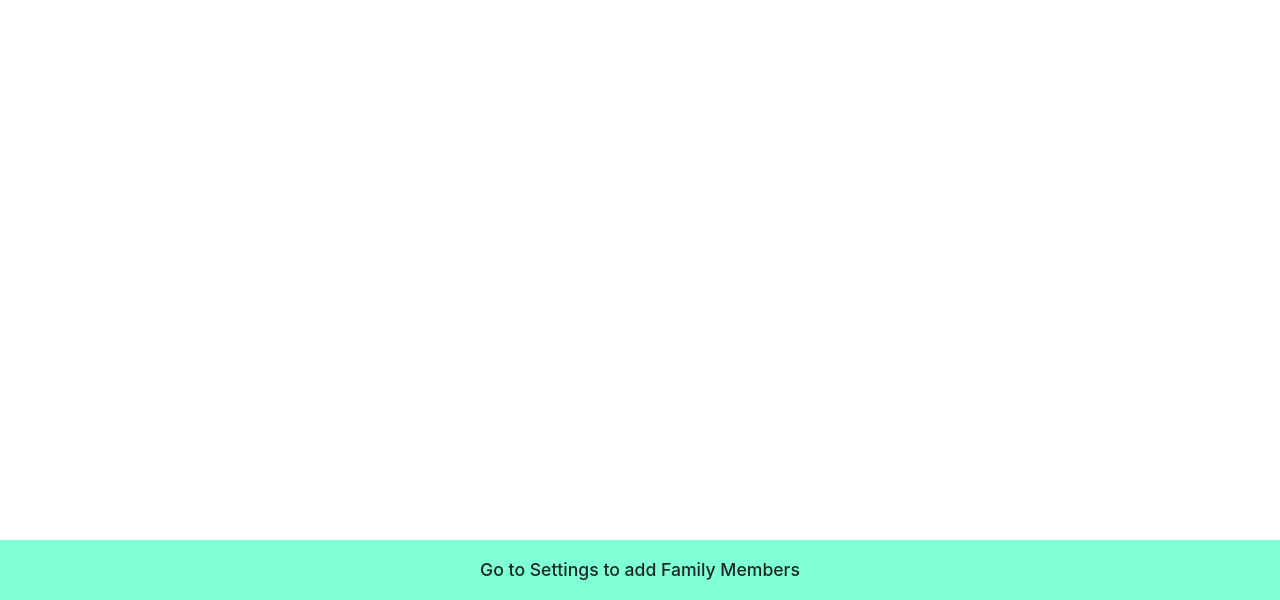
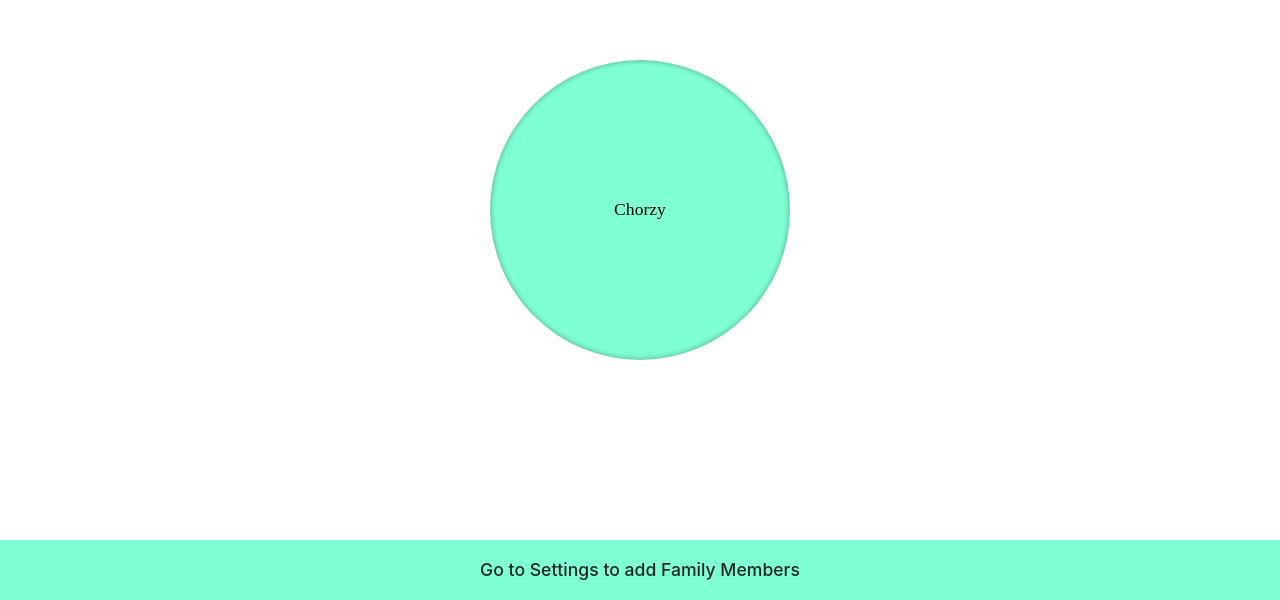
Before and after one commit to SFin12/kids-allowance, a React (Create React App) app: page /main in a window 1280 px wide. Shown: the part 200-800 px from the top of the page. Built offline with nearby package versions, Linux system fonts and the light colour scheme; no server answers; the HTML template or start-up script is replaced by a standard one; a web font is replaced by a local one.

Commit message:
Updated UI for sign-in and main/title page

```diff
--- a/src/App.css
+++ b/src/App.css
@@ -5,6 +5,7 @@
 
 :root {
     --chore-font: "Gochi Hand", cursive;
+    --main-color: aquamarine;
 }
 
 h1,
--- a/src/App.js
+++ b/src/App.js
@@ -8,7 +8,7 @@ import SignInPage from "./Pages/SignInPage/SignInPage";
 function App() {
     return (
         <div className="App">
-            <div className="m-0 p-0  container-xl">
+            <div className="m-0 p-0  container-fluid">
                 <Routes>
                     <Route path="/" element={<SignInPage />}></Route>
                     <Route path="/main/*" element={<MainPage />}></Route>
--- a/src/Pages/MainPage/MainPage.css
+++ b/src/Pages/MainPage/MainPage.css
@@ -1,3 +1,8 @@
+.main {
+    background-color: white;
+    height: 100%;
+}
+
 .spacer {
     height: 50px;
 }
--- a/src/Pages/MainPage/MainPage.js
+++ b/src/Pages/MainPage/MainPage.js
@@ -12,17 +12,12 @@ import {
 import SettingsPage from "../SettingsPage/SettingsPage";
 import ChoresPage from "../ChoresPage/ChoresPage";
 import "./MainPage.css";
-import {
-    createChore,
-    createFamily,
-    createUser,
-    getUserInfo,
-    updateAllowance,
-} from "../../utils/firestore";
+import { createFamily, createUser, getUserInfo } from "../../utils/firestore";
 import { setChores } from "../../features/chores/choresSlice";
 import AllowancePage from "../AllowancePage/AllowancePage";
 import Footer from "../../components/Footer/Footer";
 import AddGoalPage from "../AllowancePage/AddGoalPage";
+import TitlePage from "../TitlePage/TitlePage";
 
 export default function MainPage(props) {
     const [lastName, setLastName] = useState("");
@@ -57,18 +52,18 @@ export default function MainPage(props) {
                         const dbData = await getUserInfo(user.uid);
                         if (dbData) {
                             console.log("dbData true: ", dbData);
+                            // set redux family info from db
                             dispatch(
                                 setFamilyMembers({
                                     familyMembers: dbData.family,
                                 })
                             );
-
+                            // set redux chores from db
                             dispatch(setChores());
                         } else {
                             // If getUserInfo is undefined, add new user to database.
                             createUser(user);
                             createFamily([]);
-                            createChore();
                         }
                     };
                     family();
@@ -94,13 +89,14 @@ export default function MainPage(props) {
     }
 
     return (
-        <div className="">
+        <div className="main">
             {isSignedIn ? (
                 <Navigation logout={handleLogout} lastName={lastName} />
             ) : null}
             <div className="spacer"></div>
             <div className="d-flex justify-content-center w-100">
                 <Routes>
+                    <Route path="/" element={<TitlePage />} />
                     <Route path="/settings" element={<SettingsPage />} />
                     <Route path="/chores" element={<ChoresPage />} />
                     <Route path="/allowance" element={<AllowancePage />} />
--- /dev/null
+++ b/src/Pages/SignInPage/SignInPage.css
@@ -0,0 +1,12 @@
+.sign-in-background {
+    background-color: var(--main-color);
+}
+
+.sign-in {
+    height: 50%;
+    max-height: 280px;
+    max-width: 250px;
+    background-color: white;
+    border-radius: 10px;
+    box-shadow: 1px 1px 3px 0px rgba(0, 0, 0, 0.2);
+}
--- a/src/Pages/SignInPage/SignInPage.jsx
+++ b/src/Pages/SignInPage/SignInPage.jsx
@@ -2,18 +2,29 @@ import StyledFirebaseAuth from "react-firebaseui/StyledFirebaseAuth";
 import firebase from "firebase/compat/app";
 import "firebase/compat/auth";
 import { uiConfig } from "../../utils/firebaseConfig";
+import "./SignInPage.css";
+import { useEffect } from "react";
 
 function SignInPage() {
+    useEffect(() => {});
     return (
-        <div>
-            <h1>Kids Allowance App</h1>
-            <p>Please sign-in:</p>
-            {/* firebaseUi for react to style login components */}
-            <StyledFirebaseAuth
-                uiConfig={uiConfig}
-                firebaseAuth={firebase.auth()}
-            />
-            <p>hello</p>
+        <div className="d-flex flex-column justify-content-center align-items-center h-100 sign-in-background">
+            <div className=" d-flex flex-column justify-content-center align-items-center sign-in">
+                <h1>Chorzy</h1>
+
+                {/* firebaseUi for react to style login components */}
+                <StyledFirebaseAuth
+                    uiConfig={uiConfig}
+                    firebaseAuth={firebase.auth()}
+                />
+            </div>
+            <br></br>
+            <p
+                className="w-50"
+                style={{ color: "gray", fontSize: "12px", maxWidth: "250px" }}
+            >
+                You will be registered on your first sign-in.
+            </p>
         </div>
     );
 }
--- /dev/null
+++ b/src/Pages/TitlePage/TitlePage.css
@@ -0,0 +1,25 @@
+.title-page-container {
+    display: flex;
+    justify-content: center;
+    height: 90vh;
+    align-items: center;
+}
+.logo {
+    border-radius: 100%;
+    height: 300px;
+    width: 300px;
+    background-color: aquamarine;
+    display: flex;
+    justify-content: center;
+    align-items: center;
+    box-shadow: inset 0px 0px 4px 2px rgba(0, 0, 0, 0.2);
+}
+
+.logo-link {
+    text-decoration: none;
+    color: black;
+}
+
+.logo-link:hover {
+    color: black;
+}
--- /dev/null
+++ b/src/Pages/TitlePage/TitlePage.js
@@ -0,0 +1,38 @@
+import { useEffect, useState } from "react";
+import { useSelector } from "react-redux";
+import { Link } from "react-router-dom";
+import {
+    selectFamilyMembers,
+    selectUserId,
+} from "../../features/user/userSlice";
+import { getFamily } from "../../utils/firestore";
+import "./TitlePage.css";
+
+export default function TitlePage() {
+    const [isFamCreated, setIsFamCreated] = useState(false);
+    const [isChoresCreated, setIsChoresCreated] = useState(false);
+    const family = useSelector(selectFamilyMembers);
+
+    useEffect(() => {
+        if (family) {
+            family.length > 0 && setIsFamCreated(true);
+        }
+    }, [family]);
+    return (
+        <div className="title-page-container container">
+            {isFamCreated ? (
+                <Link to="/main/chores" className="logo-link">
+                    <div className="logo">
+                        <h1>Chorzy</h1>
+                    </div>
+                </Link>
+            ) : (
+                <Link to="/main/settings" className="logo-link">
+                    <div className="logo">
+                        <h1>Chorzy</h1>
+                    </div>
+                </Link>
+            )}
+        </div>
+    );
+}
--- a/src/index.css
+++ b/src/index.css
@@ -1,3 +1,5 @@
+/* Reset Form */
+
 html,
 body,
 div,
--- a/src/utils/firestore.js
+++ b/src/utils/firestore.js
@@ -88,7 +88,7 @@ export const getFamily = async (userId) => {
         try {
             uid = await getCurrentUserInfo().uid;
         } catch (err) {
-            console.log(err.message);
+            return console.error(err.message + " in getCurrentUserInfo()");
         }
     }
     const userRef = await db.collection("users");
```
